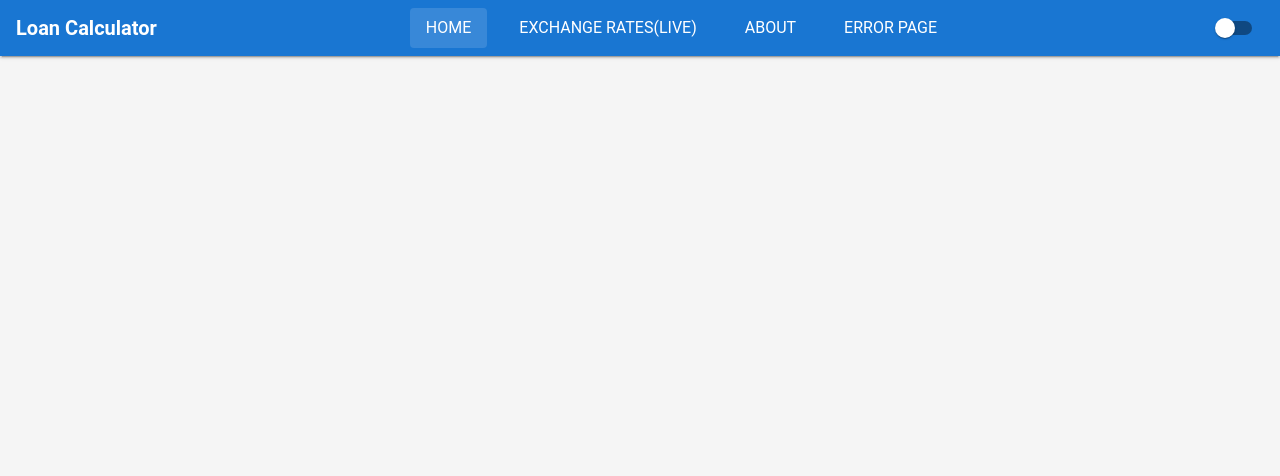
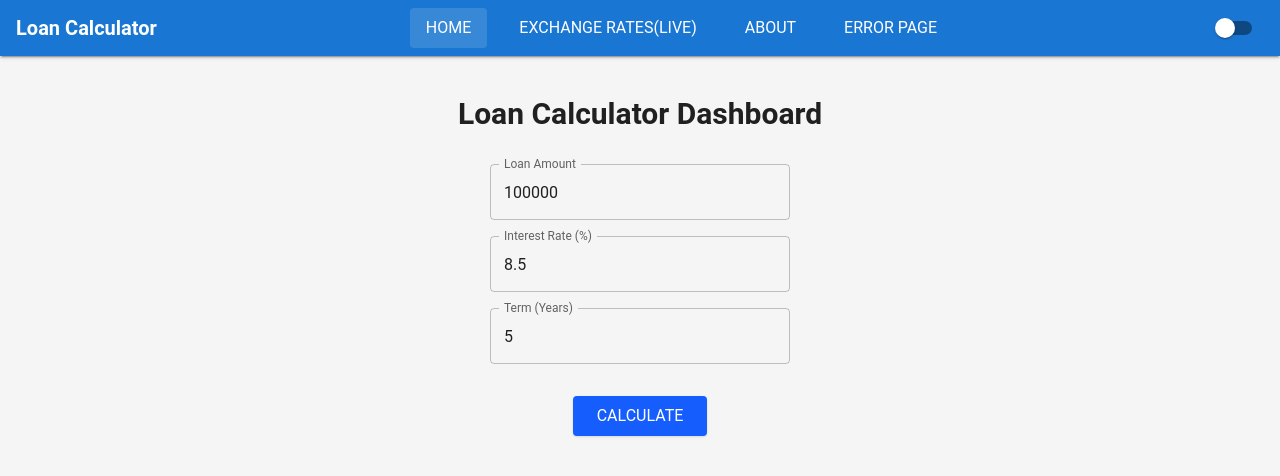
Before and after one commit to ratnakargiri973/Loan-Calculator, a React (Vite) app in the folder Loan-App/: page / in a window 1280 px wide. Shown: the top 476 px of the page. Built offline with nearby package versions, Linux system fonts and the light colour scheme.

Commit message:
Error page completed and loan calculator dashboard created

```diff
--- a/Loan-App/src/App.jsx
+++ b/Loan-App/src/App.jsx
@@ -1,17 +1,23 @@
-import React from 'react'
-import { Outlet } from 'react-router-dom'
-import HeaderLayout from './components/HeaderLayout'
+import React from 'react';
+import { Outlet, useLocation } from 'react-router-dom';
+import HeaderLayout from './components/HeaderLayout';
 
 function App() {
+  const location = useLocation();
+
+  // Define routes where the header should be shown
+  const showHeaderRoutes = ['/', '/about', '/exchange_rates_live'];
+
+  const shouldShowHeader = showHeaderRoutes.includes(location.pathname);
 
   return (
     <>
-       <main>
-        <HeaderLayout />
+      <main>
+        {shouldShowHeader && <HeaderLayout />}
         <Outlet />
-       </main>
+      </main>
     </>
-  )
+  );
 }
 
-export default App
+export default App;
--- a/Loan-App/src/components/HeaderLayout.jsx
+++ b/Loan-App/src/components/HeaderLayout.jsx
@@ -20,7 +20,7 @@ function HeaderLayout() {
   const theme = useTheme();
   const { mode, toggleTheme } = useThemeToggle();
   const location = useLocation();
-  const isSmallScreen = useMediaQuery(theme.breakpoints.down('md'));
+  const isSmallScreen = useMediaQuery(theme.breakpoints.down('sm'));
   const [drawerOpen, setDrawerOpen] = useState(false);
 
   const navItems = [
--- /dev/null
+++ b/Loan-App/src/components/LoanCalculatorDashboard.jsx
@@ -0,0 +1,57 @@
+import React, { useState } from 'react';
+import Box from '@mui/material/Box';
+import TextField from '@mui/material/TextField';
+
+function LoanCalculatorDashboard() {
+    const [loanAmount, setLoanAmount] = useState(100000);
+    const [interestRate, setInterestRate] = useState(8.5);
+    const [year, setYear] = useState(5);
+  return (
+    <div className="w-full min-h-screen flex flex-col items-center justify-start py-10 px-4">
+      <h1 className="text-3xl font-bold mb-6">Loan Calculator Dashboard</h1>
+
+      <Box
+        component="form"
+        sx={{
+          '& > :not(style)': { m: 1, width: '300px' },
+          display: 'flex',
+          flexDirection: 'column',
+          alignItems: 'center',
+        }}
+        noValidate
+        autoComplete="off"
+      >
+        <TextField
+          id="loan-amount"
+          label="Loan Amount"
+          variant="outlined"
+          fullWidth
+          value={loanAmount}
+          onChange={(e)=>setLoanAmount(e.target.value)}
+        />
+        <TextField
+          id="interest-rate"
+          label="Interest Rate (%)"
+          variant="outlined"
+          fullWidth
+          value={interestRate}
+          onChange={(e)=>setInterestRate(e.target.value)}
+        />
+        <TextField
+          id="term-years"
+          label="Term (Years)"
+          variant="outlined"
+          fullWidth
+          value={year}
+          onChange={(e)=>setYear(e.target.value)}
+        />
+      </Box>
+
+      <button className="mt-6 px-6 py-2 bg-blue-600 hover:bg-blue-700 text-white rounded shadow transition">
+        CALCULATE
+      </button>
+    </div>
+  );
+}
+
+export default LoanCalculatorDashboard;
--- a/Loan-App/src/pages/Error.jsx
+++ b/Loan-App/src/pages/Error.jsx
@@ -1,11 +1,22 @@
-import React from 'react'
+import React from 'react';
+import { useNavigate } from 'react-router-dom';
 
 function Error() {
+  const navigate = useNavigate();
+
   return (
-    <div>
-
+    <div className="w-full h-screen flex flex-col justify-center items-center text-center px-4">
+      <h1 className="text-2xl font-semibold mb-4  dark:text-white">
+        Something went wrong in the application.
+      </h1>
+      <button
+        onClick={() => navigate('/')}
+        className="px-5 py-2 border border-cyan-500 hover:bg-cyan-100 font-bold text-blue-400 rounded transition"
+      >
+        Go Home
+      </button>
     </div>
-  )
+  );
 }
 
-export default Error
+export default Error;
--- a/Loan-App/src/pages/Home.jsx
+++ b/Loan-App/src/pages/Home.jsx
@@ -1,9 +1,10 @@
 import React from 'react'
+import LoanCalculatorDashboard from '../components/LoanCalculatorDashboard'
 
 function Home() {
   return (
     <div>
-
+       <LoanCalculatorDashboard />
     </div>
   )
 }
```
